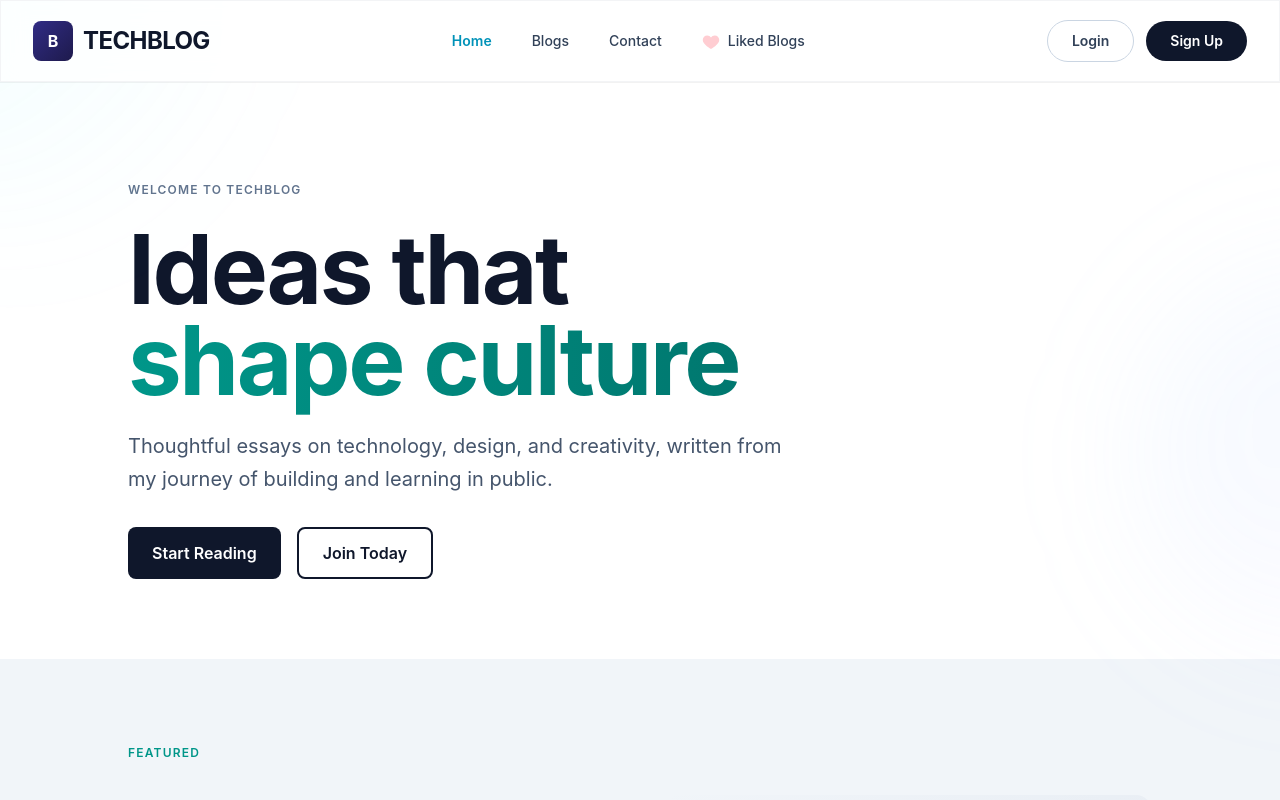
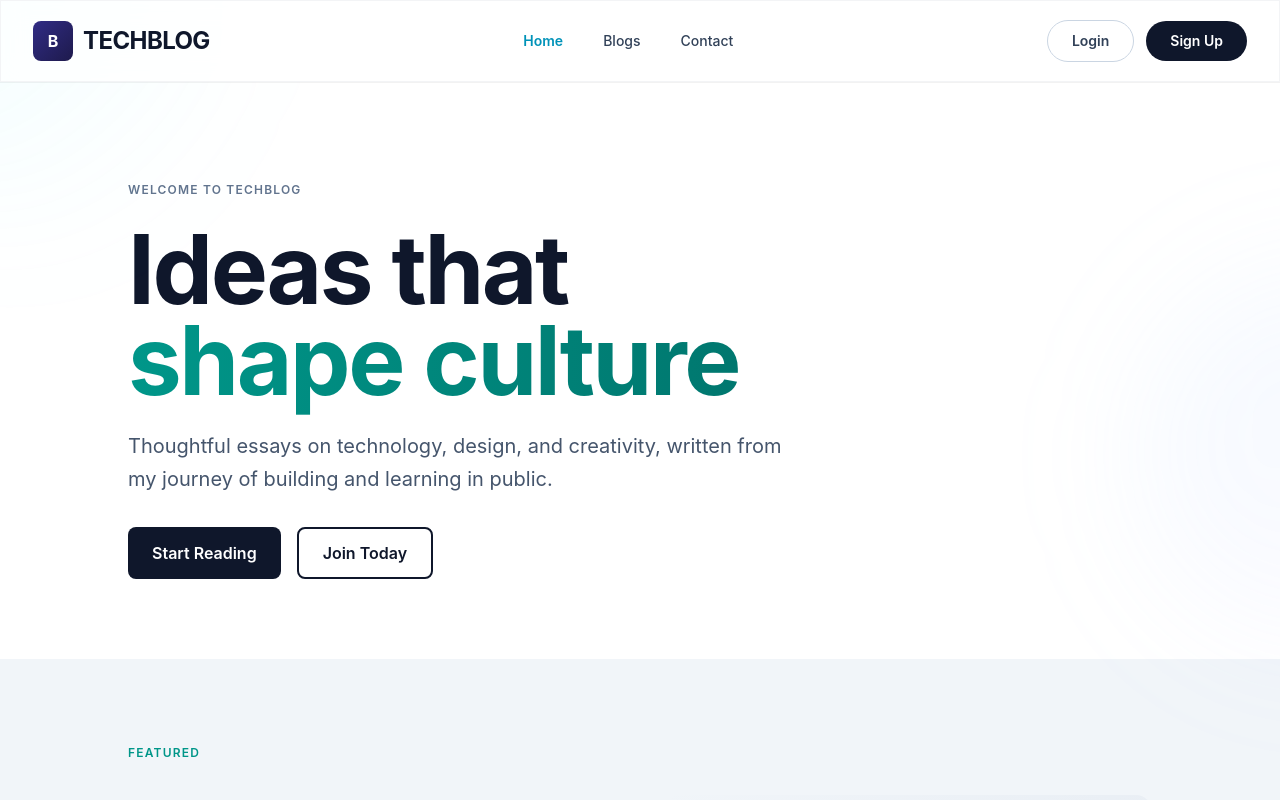
Before and after one commit to Aashishh05/Blog-Project, a React (Vite) app in the folder frontend/: page / in a window 1280 px wide. Shown: the top 800 px of the page. Built offline with nearby package versions, Linux system fonts and the light colour scheme.

Commit message:
Navbar modified

```diff
--- a/frontend/src/Components/Navbar.jsx
+++ b/frontend/src/Components/Navbar.jsx
@@ -65,7 +65,7 @@ const Navbar = () => {
       ];
     }
 
-    return [...baseItems, { label: "Liked Blogs", path: "/liked", icon: true }];
+    return [...baseItems];
   };
 
   const navItems = getNavItems();
```
